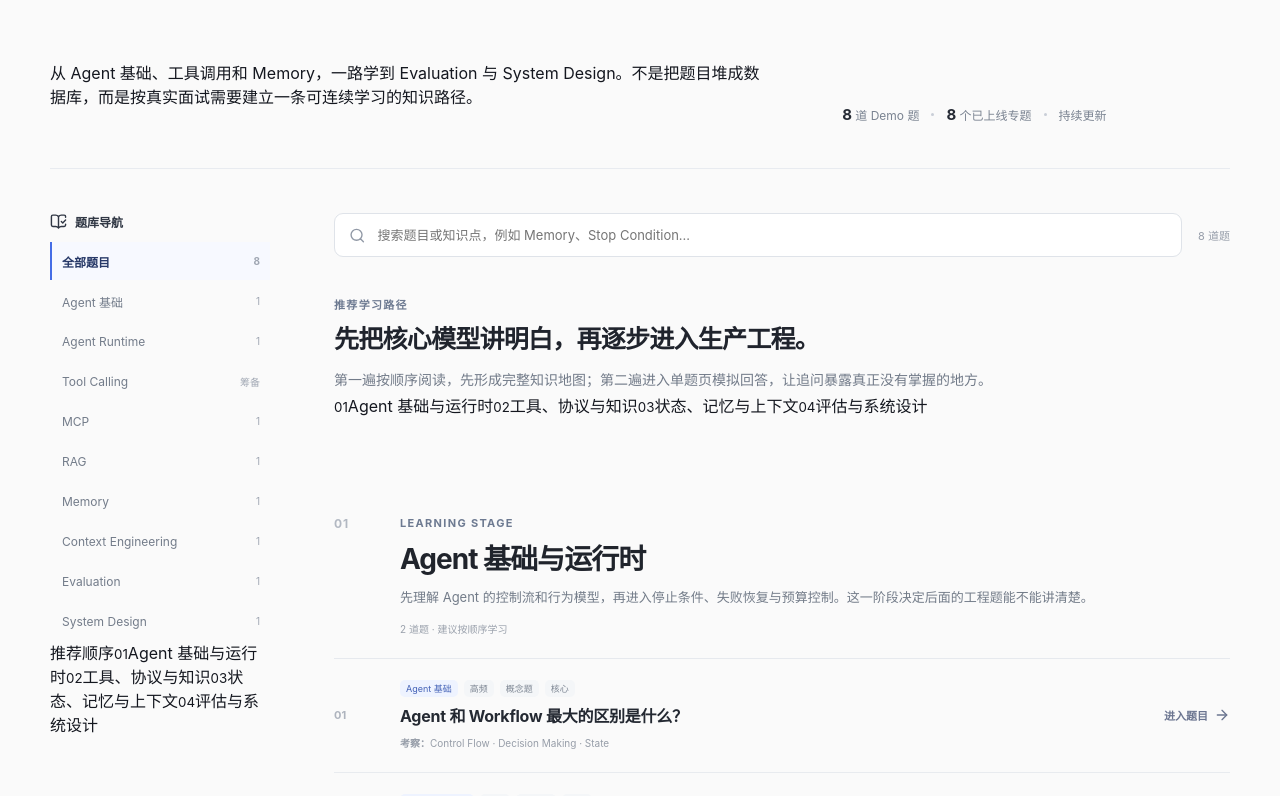
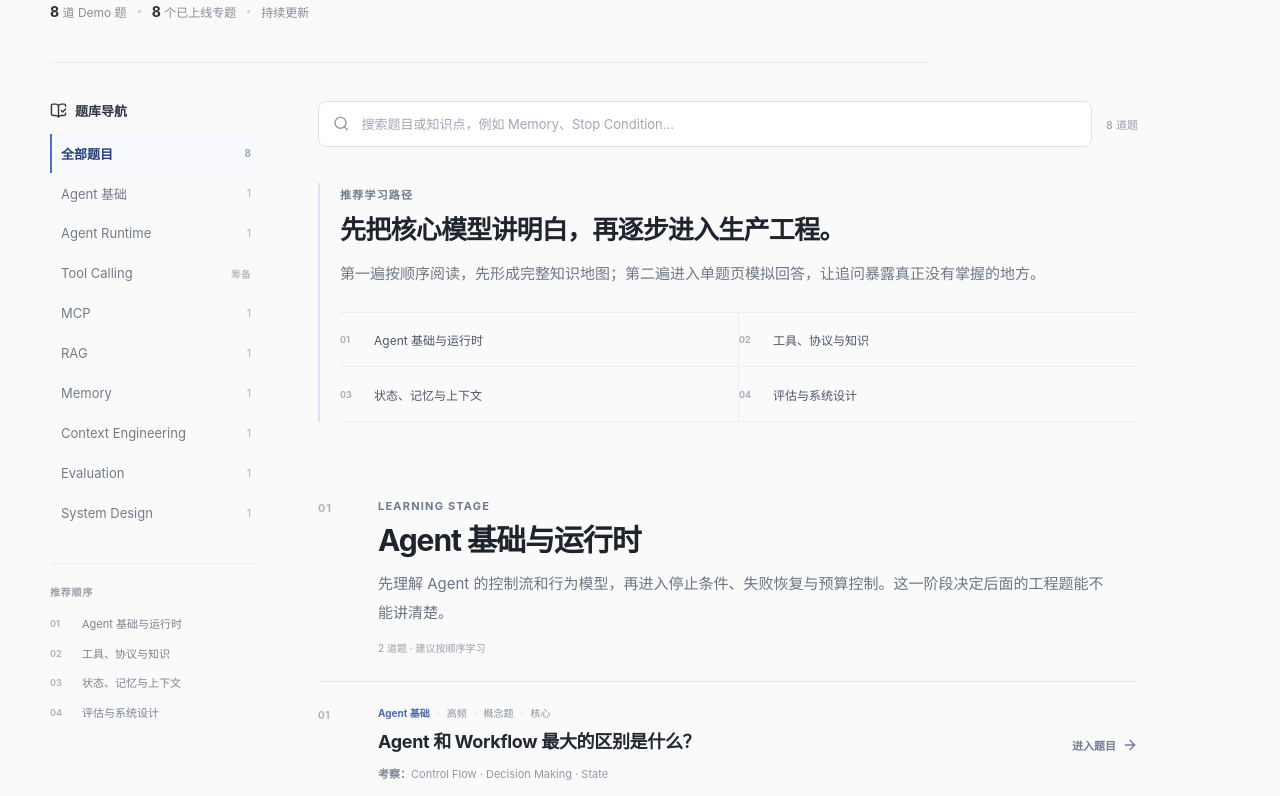
Before and after one commit to 1264585648/interview, a Next.js app: page /questions in a window 1280 px wide. Shown: the part 320-1116 px from the top of the page. Built offline with nearby package versions, Linux system fonts and the light colour scheme.

Commit message:
polish question handbook typography

```diff
--- a/components/QuestionsContent.module.css
+++ b/components/QuestionsContent.module.css
@@ -1,97 +1,66 @@
 .page {
-  padding: 42px 0 96px;
+  padding: 34px 0 104px;
 }
 
 .hero {
-  display: grid;
-  grid-template-columns: minmax(0, 1.3fr) minmax(280px, 0.7fr);
-  gap: 72px;
-  align-items: end;
-  padding: 34px 0 44px;
+  max-width: 880px;
+  padding: 30px 0 42px;
   border-bottom: 1px solid #e8ebf0;
 }
 
 .kicker,
 .chapterLabel,
 .intro > span {
-  color: #6d7a91;
+  color: #6e7b91;
   font-size: 11px;
-  font-weight: 700;
-  letter-spacing: 0.12em;
+  font-weight: 750;
+  letter-spacing: 0.11em;
 }
 
 .hero h1 {
-  margin: 12px 0 14px;
+  margin: 12px 0 16px;
   color: #171a21;
-  font-size: clamp(40px, 5vw, 58px);
-  line-height: 1.08;
-  letter-spacing: -0.055em;
+  font-size: clamp(38px, 4.3vw, 50px);
+  line-height: 1.14;
+  letter-spacing: -0.045em;
 }
 
-.hero > div:first-child > p {
-  max-width: 720px;
+.hero > p {
+  max-width: 780px;
   margin: 0;
-  color: #687180;
-  font-size: 16px;
-  line-height: 1.8;
+  color: #626c7b;
+  font-size: 17px;
+  line-height: 1.9;
 }
 
 .summary {
   display: flex;
+  flex-wrap: wrap;
   align-items: center;
-  gap: 12px;
+  gap: 11px;
   margin-top: 24px;
-  color: #7a8391;
+  color: #858d99;
   font-size: 12px;
 }
 
 .summary strong {
-  color: #252a34;
-  font-size: 15px;
+  color: #2a303a;
+  font-size: 14px;
 }
 
 .summary i {
   width: 3px;
   height: 3px;
   border-radius: 999px;
-  background: #c9ced7;
-}
-
-.heroGuide {
-  display: grid;
-  grid-template-columns: auto 1fr;
-  gap: 13px;
-  padding: 18px 0 4px;
-  color: #4d5d78;
-}
-
-.heroGuide svg {
-  margin-top: 2px;
-}
-
-.heroGuide strong,
-.heroGuide span {
-  display: block;
-}
-
-.heroGuide strong {
-  margin-bottom: 6px;
-  color: #252a34;
-  font-size: 13px;
-}
-
-.heroGuide span {
-  color: #78808d;
-  font-size: 12px;
-  line-height: 1.7;
+  background: #cbd0d8;
 }
 
 .layout {
   display: grid;
-  grid-template-columns: 220px minmax(0, 1fr);
-  gap: 64px;
+  grid-template-columns: 210px minmax(0, 1fr);
+  gap: 58px;
   align-items: start;
-  padding-top: 44px;
+  padding-top: 38px;
 }
 
 .sidebar {
@@ -100,22 +69,22 @@
 
 .sidebarInner {
   position: sticky;
-  top: 88px;
+  top: 86px;
 }
 
 .sidebarTitle {
   display: flex;
   align-items: center;
   gap: 8px;
-  margin-bottom: 12px;
+  margin-bottom: 14px;
   color: #303744;
-  font-size: 12px;
+  font-size: 13px;
   font-weight: 700;
 }
 
 .topicNav {
   display: grid;
-  gap: 2px;
+  gap: 1px;
 }
 
 .topicNav a {
@@ -123,87 +92,95 @@
   align-items: center;
   justify-content: space-between;
   gap: 12px;
-  min-height: 38px;
-  padding: 0 10px;
+  min-height: 39px;
+  padding: 0 9px;
   border-left: 2px solid transparent;
-  color: #737c8a;
-  font-size: 12px;
+  color: #727b89;
+  font-size: 13px;
   transition: color 150ms ease, background 150ms ease, border-color 150ms ease;
 }
 
 .topicNav a:hover {
-  color: #2c3545;
   background: #fafbfc;
+  color: #2f3745;
 }
 
 .topicNav a.active {
   border-left-color: #456de6;
   background: #f7f9ff;
-  color: #273968;
+  color: #2c4078;
   font-weight: 650;
 }
 
 .topicNav small {
-  color: #a0a7b3;
+  color: #a2a8b2;
   font-size: 10px;
 }
 
-.sidebarNote {
-  margin-top: 32px;
-  padding-top: 22px;
+.stageNav {
+  margin-top: 30px;
+  padding-top: 20px;
   border-top: 1px solid #eceef2;
 }
 
-.sidebarNote > span {
-  color: #456de6;
+.stageNav > span {
+  display: block;
+  margin-bottom: 11px;
+  color: #9aA1ac;
   font-size: 10px;
   font-weight: 700;
   letter-spacing: 0.08em;
 }
 
-.sidebarNote strong {
-  display: block;
-  margin: 7px 0 8px;
-  color: #343a45;
-  font-size: 12px;
-  line-height: 1.55;
+.stageNav a {
+  display: grid;
+  grid-template-columns: 26px 1fr;
+  gap: 6px;
+  padding: 7px 0;
+  color: #7b8491;
+  font-size: 11px;
+  line-height: 1.45;
 }
 
-.sidebarNote p {
-  margin: 0;
-  color: #8a919d;
-  font-size: 11px;
-  line-height: 1.75;
+.stageNav a:hover {
+  color: #456de6;
+}
+
+.stageNav small {
+  color: #b0b6c0;
+  font-size: 9px;
+  font-weight: 700;
 }
 
 .reader {
+  width: 100%;
+  max-width: 820px;
   min-width: 0;
-  max-width: 900px;
 }
 
 .toolbar {
   display: flex;
   align-items: center;
-  gap: 16px;
+  gap: 14px;
   margin-bottom: 36px;
 }
 
 .searchBox {
   flex: 1;
-  height: 44px;
+  height: 46px;
   display: flex;
   align-items: center;
   gap: 10px;
   padding: 0 14px;
   border: 1px solid #dfe3e9;
-  border-radius: 9px;
+  border-radius: 8px;
   background: #fff;
   color: #9199a6;
 }
 
 .searchBox:focus-within {
   border-color: #b7c3e8;
-  box-shadow: 0 0 0 3px rgba(69, 109, 230, 0.08);
+  box-shadow: 0 0 0 3px rgba(69, 109, 230, 0.07);
 }
 
 .searchBox input {
@@ -216,6 +193,10 @@
   font-size: 13px;
 }
 
+.searchBox input::placeholder {
+  color: #a0a7b3;
+}
+
 .toolbar > span {
   flex: 0 0 auto;
   color: #979eaa;
@@ -223,28 +204,66 @@
 }
 
 .intro {
-  padding: 0 0 42px;
+  margin-bottom: 58px;
+  padding-left: 20px;
+  border-left: 2px solid #dbe3fb;
 }
 
 .intro h2 {
-  margin: 10px 0 10px;
+  margin: 9px 0 11px;
   color: #20242d;
-  font-size: 25px;
-  line-height: 1.35;
+  font-size: 26px;
+  line-height: 1.42;
   letter-spacing: -0.03em;
 }
 
-.intro p {
-  max-width: 720px;
+.intro > p {
+  max-width: 740px;
   margin: 0;
-  color: #727b89;
-  font-size: 14px;
-  line-height: 1.85;
+  color: #6f7886;
+  font-size: 15px;
+  line-height: 1.9;
+}
+
+.pathLine {
+  display: grid;
+  grid-template-columns: repeat(2, minmax(0, 1fr));
+  margin-top: 24px;
+  border-top: 1px solid #eceef2;
+  border-bottom: 1px solid #eceef2;
+}
+
+.pathLine a {
+  display: grid;
+  grid-template-columns: 30px 1fr;
+  gap: 4px;
+  align-items: center;
+  min-height: 54px;
+  color: #4c5667;
+  font-size: 12px;
+}
+
+.pathLine a:nth-child(odd) {
+  border-right: 1px solid #eceef2;
+}
+
+.pathLine a:nth-child(-n + 2) {
+  border-bottom: 1px solid #eceef2;
+}
+
+.pathLine a:hover {
+  color: #456de6;
+}
+
+.pathLine small {
+  color: #a8aeb8;
+  font-size: 9px;
+  font-weight: 700;
 }
 
 .topicSection {
-  margin-top: 52px;
-  scroll-margin-top: 90px;
+  margin-top: 72px;
+  scroll-margin-top: 92px;
 }
 
 .topicSection:first-of-type {
@@ -253,63 +272,62 @@
 
 .topicHeader {
   display: grid;
-  grid-template-columns: 48px minmax(0, 1fr);
+  grid-template-columns: 42px minmax(0, 1fr);
   gap: 18px;
-  padding-bottom: 22px;
+  padding-bottom: 26px;
 }
 
 .chapterNumber {
-  padding-top: 5px;
-  color: #b2b8c2;
-  font-size: 12px;
-  font-weight: 700;
+  padding-top: 7px;
+  color: #afb5bf;
+  font-size: 11px;
+  font-weight: 750;
   letter-spacing: 0.08em;
 }
 
 .topicHeader h2 {
-  margin: 6px 0 8px;
-  color: #20242c;
-  font-size: 28px;
+  margin: 7px 0 10px;
+  color: #1f242c;
+  font-size: 30px;
+  line-height: 1.3;
   letter-spacing: -0.035em;
 }
 
 .topicHeader p {
-  max-width: 720px;
+  max-width: 740px;
   margin: 0;
-  color: #737c89;
-  font-size: 13px;
-  line-height: 1.85;
+  color: #6c7583;
+  font-size: 15px;
+  line-height: 1.9;
 }
 
 .topicMeta {
-  margin-top: 12px;
+  margin-top: 13px;
   color: #9aa1ac;
   font-size: 10px;
 }
 
 .questionList {
-  border-top: 1px solid #e6e9ee;
+  border-top: 1px solid #e4e7ec;
 }
 
 .questionItem {
   display: grid;
-  grid-template-columns: 48px minmax(0, 1fr) auto;
+  grid-template-columns: 42px minmax(0, 1fr) auto;
   gap: 18px;
   align-items: center;
-  min-height: 114px;
-  padding: 18px 0;
-  border-bottom: 1px solid #e8ebef;
-  transition: background 150ms ease;
-}
-
-.questionItem:hover {
-  background: linear-gradient(90deg, rgba(248, 250, 253, 0) 0%, #fafbfc 8%, #fafbfc 92%, rgba(248, 250, 253, 0) 100%);
+  min-height: 126px;
+  padding: 23px 0;
+  border-bottom: 1px solid #e7eaee;
 }
 
 .questionNumber {
-  color: #aeb4be;
-  font-size: 11px;
-  font-weight: 700;
+  align-self: start;
+  padding-top: 4px;
+  color: #adb3bd;
+  font-size: 10px;
+  font-weight: 750;
+  letter-spacing: 0.06em;
 }
 
 .questionBody {
@@ -319,30 +337,40 @@
 .questionMeta {
   display: flex;
   flex-wrap: wrap;
-  gap: 6px;
+  align-items: center;
+  gap: 0;
   margin-bottom: 8px;
+  color: #8a929e;
+  font-size: 10px;
 }
 
 .questionMeta span {
-  padding: 3px 6px;
-  border-radius: 5px;
-  background: #f4f6f8;
-  color: #7d8693;
-  font-size: 9px;
-  line-height: 1.3;
+  display: inline-flex;
+  align-items: center;
 }
 
 .questionMeta span:first-child {
-  background: #eef3ff;
-  color: #4563b7;
+  color: #526aa7;
+  font-weight: 650;
+}
+
+.questionMeta span + span::before {
+  content: '·';
+  margin: 0 7px;
+  color: #c3c8d0;
 }
 
 .questionBody h3 {
   margin: 0;
-  color: #242932;
-  font-size: 16px;
-  line-height: 1.45;
-  letter-spacing: -0.015em;
+  color: #232832;
+  font-size: 18px;
+  font-weight: 680;
+  line-height: 1.55;
+  letter-spacing: -0.018em;
+}
+
+.questionBody h3 a {
+  transition: color 150ms ease;
 }
 
 .questionBody h3 a:hover {
@@ -350,27 +378,35 @@
 }
 
 .questionBody p {
-  margin: 8px 0 0;
-  overflow: hidden;
-  color: #969da8;
-  font-size: 10px;
-  line-height: 1.5;
-  text-overflow: ellipsis;
-  white-space: nowrap;
+  margin: 9px 0 0;
+  color: #9299a4;
+  font-size: 11px;
+  line-height: 1.65;
+}
+
+.questionBody p strong {
+  color: #7f8794;
+  font-weight: 600;
 }
 
 .questionAction {
   display: inline-flex;
   align-items: center;
   gap: 6px;
-  color: #6b7590;
+  color: #737d91;
   font-size: 11px;
   font-weight: 600;
   white-space: nowrap;
+  transition: color 150ms ease, transform 150ms ease;
+}
+
+.questionItem:hover .questionAction,
+.questionAction:hover {
+  color: #456de6;
 }
 
 .questionAction:hover {
-  color: #456de6;
+  transform: translateX(2px);
 }
 
 .empty {
@@ -392,27 +428,18 @@
 }
 
 .empty button {
+  padding: 9px 14px;
   border: 1px solid #dfe3e9;
   border-radius: 8px;
   background: #fff;
-  padding: 9px 14px;
   color: #4f5968;
   cursor: pointer;
 }
 
 @media (max-width: 980px) {
-  .hero {
-    grid-template-columns: 1fr;
-    gap: 18px;
-  }
-
-  .heroGuide {
-    max-width: 620px;
-  }
-
   .layout {
     grid-template-columns: 180px minmax(0, 1fr);
-    gap: 36px;
+    gap: 38px;
   }
 
   .questionAction span {
@@ -422,28 +449,30 @@
 
 @media (max-width: 760px) {
   .page {
-    padding-top: 24px;
+    padding: 18px 0 80px;
   }
 
   .hero {
-    padding: 22px 0 30px;
+    padding: 24px 0 30px;
   }
 
   .hero h1 {
-    font-size: 38px;
+    font-size: 36px;
   }
 
-  .hero > div:first-child > p {
-    font-size: 14px;
+  .hero > p {
+    font-size: 15px;
+    line-height: 1.8;
   }
 
   .summary {
-    flex-wrap: wrap;
+    gap: 9px;
+    margin-top: 20px;
   }
 
   .layout {
     display: block;
-    padding-top: 26px;
+    padding-top: 24px;
   }
 
   .sidebarInner {
@@ -451,7 +480,7 @@
   }
 
   .sidebarTitle,
-  .sidebarNote {
+  .stageNav {
     display: none;
   }
 
@@ -470,12 +499,13 @@
 
   .topicNav a {
     flex: 0 0 auto;
-    min-height: 34px;
+    min-height: 35px;
     padding: 0 10px;
     border: 1px solid #e5e8ed;
     border-left-width: 1px;
     border-radius: 7px;
     background: #fff;
+    font-size: 12px;
   }
 
   .topicNav a.active {
@@ -487,8 +517,12 @@
     display: none;
   }
 
+  .reader {
+    max-width: none;
+  }
+
   .toolbar {
-    margin-bottom: 28px;
+    margin-bottom: 30px;
   }
 
   .toolbar > span {
@@ -496,37 +530,66 @@
   }
 
   .intro {
-    padding-bottom: 34px;
+    margin-bottom: 48px;
+    padding-left: 15px;
   }
 
   .intro h2 {
     font-size: 22px;
   }
 
+  .intro > p,
+  .topicHeader p {
+    font-size: 14px;
+    line-height: 1.8;
+  }
+
+  .pathLine {
+    grid-template-columns: 1fr;
+  }
+
+  .pathLine a,
+  .pathLine a:nth-child(odd),
+  .pathLine a:nth-child(-n + 2) {
+    border-right: 0;
+    border-bottom: 1px solid #eceef2;
+  }
+
+  .pathLine a:last-child {
+    border-bottom: 0;
+  }
+
   .topicSection {
-    margin-top: 44px;
+    margin-top: 58px;
   }
 
   .topicHeader {
-    grid-template-columns: 34px minmax(0, 1fr);
+    grid-template-columns: 30px minmax(0, 1fr);
     gap: 10px;
+    padding-bottom: 20px;
   }
 
   .topicHeader h2 {
-    font-size: 24px;
+    font-size: 25px;
   }
 
   .questionItem {
-    grid-template-columns: 34px minmax(0, 1fr) auto;
+    grid-template-columns: 28px minmax(0, 1fr) auto;
     gap: 10px;
-    min-height: 104px;
+    min-height: 116px;
+    padding: 20px 0;
   }
 
   .questionBody h3 {
-    font-size: 15px;
+    font-size: 16px;
+    line-height: 1.55;
   }
 
-  .questionMeta span:nth-child(3) {
+  .questionBody p {
+    white-space: normal;
+  }
+
+  .questionMeta span:nth-child(4) {
     display: none;
   }
 }
```
